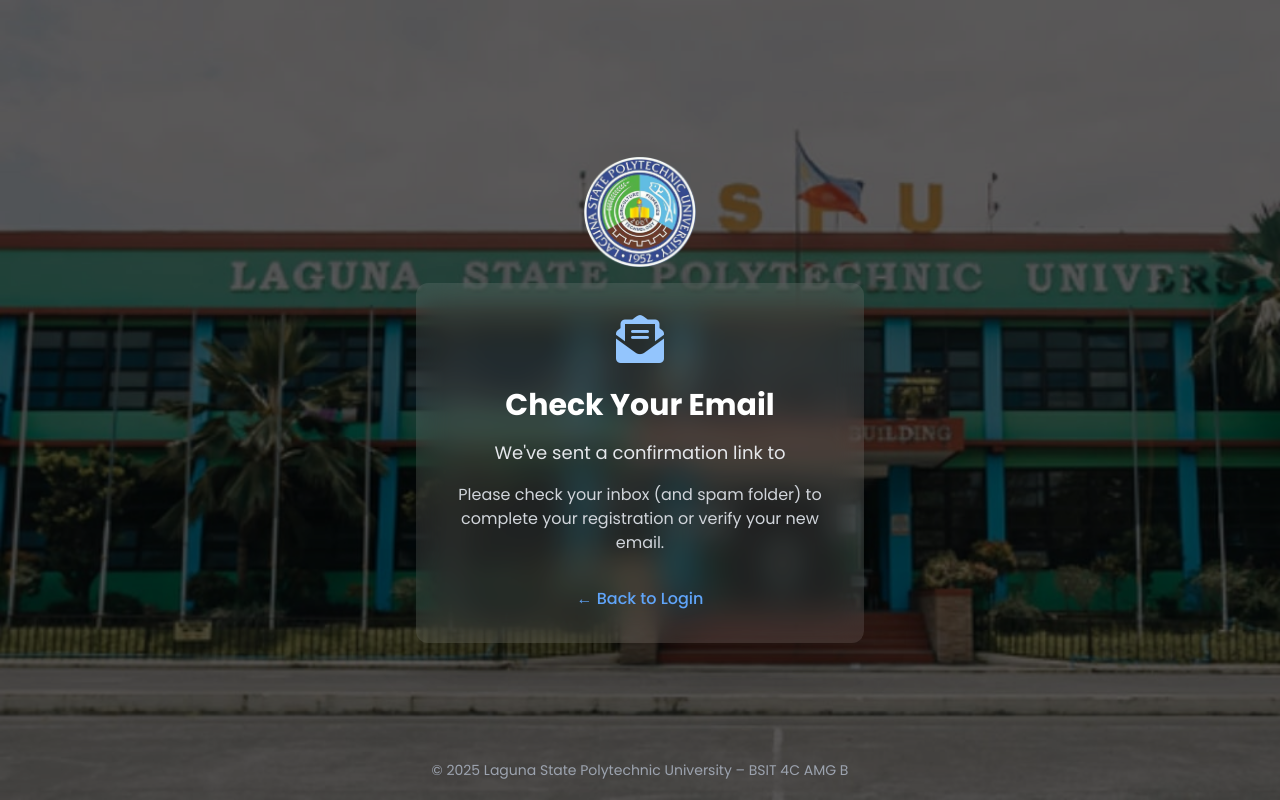
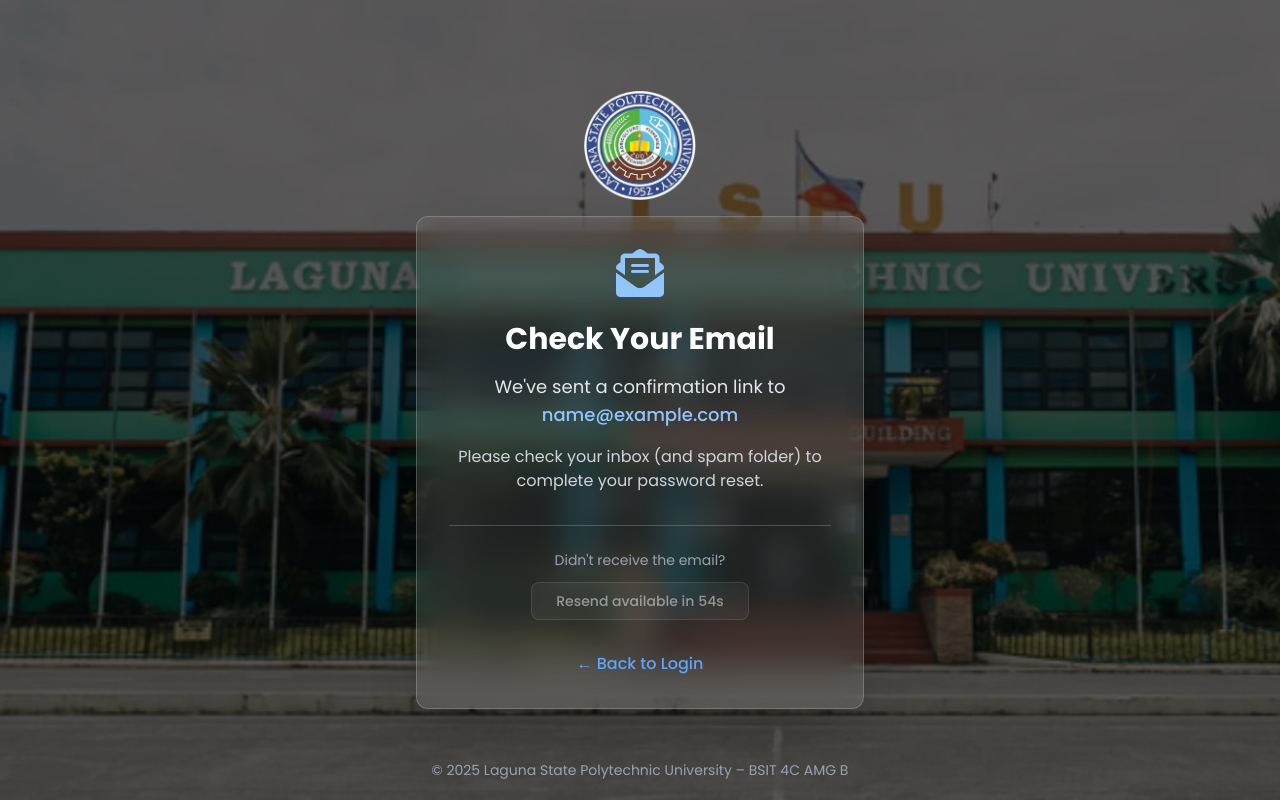
Before and after one commit to Ekskie/CCS-SBO-MANAGEMENT, a Flask app: page /check_email in a window 1280 px wide. Run offline with Flask 3, Linux system fonts and the light colour scheme; the visitor is signed in with stand-in values (Sample User, id 1); parts of the project's set-up code (start-up, migrations or seed data) failed here and were passed over; some libraries are stand-ins or nearby versions.

Commit message:
Add suffix name field and improve password reset UX
Introduces a 'suffix_name' field to registration, profile update, and related templates. Enhances the password reset flow with a resend email button, timer logic, and improved feedback in both backend and frontend. Also updates navigation links and refines input label rendering in registration and profile templates.

```diff
--- a/auth/routes.py
+++ b/auth/routes.py
@@ -97,6 +97,7 @@ def register():
 
         first_name = request.form.get("first_name")
         middle_name = request.form.get("middle_name")
+        suffix_name = request.form.get("suffix_name")
         last_name = request.form.get("last_name")
         student_id = request.form.get("student_id")
         program = request.form.get("program")
@@ -213,6 +214,7 @@ def register():
                     "student_id": student_id,
                     "first_name": first_name,
                     "middle_name": middle_name,
+                    "suffix_name": suffix_name,
                     "last_name": last_name,
                     "program": program,
                     "semester": semester,
@@ -271,33 +273,56 @@ def forgot_password():
             return render_template('forgot_password.html')
 
         try:
-            # Check if email exists in profiles (user-friendly feedback)
+            # Check if email exists
             profile_res = supabase.table("profiles").select("email").eq("email", email).execute()
             if not profile_res.data:
                 flash("No account is registered with that email address.")
                 return render_template('forgot_password.html')
 
-            # --- THIS IS THE FIX ---
-            # The 'redirect_to' argument is NOT used in the Python client.
-            # This must be configured in your Supabase project's
-            # Authentication > URL Configuration settings.
-            supabase.auth.reset_password_for_email(email=email)
-            # --- END OF FIX ---
+            # 1. STORE EMAIL & SEND FLAG IN SESSION
+            session['reset_email'] = email
+            session['email_just_sent'] = True  # <--- NEW: Flag to start timer on next page
 
-            # Don't flash a message here, just send them to the confirmation page
+            # Send reset email
+            supabase.auth.reset_password_for_email(
+                email,
+                { "redirect_to": url_for("auth.login", _external=True) }
+            )
+
             return redirect(url_for('auth.check_email'))
 
         except Exception as e:
             flash(f"An error occurred: {str(e)}")
             return render_template('forgot_password.html')
 
-    # GET request
     return render_template('forgot_password.html')
 
-@auth_bp.route('/check_email')
+@auth_bp.route('/check_email', methods=['GET', 'POST'])
 def check_email():
-    # This is just a simple page to tell the user to check their email
-    return render_template('check_email.html')
+    email = session.get('reset_email')
+
+    # Check if we should auto-start the timer (pop removes it from session so it doesn't trigger on refresh)
+    auto_start = session.pop('email_just_sent', False)
+
+    if not email:
+        flash("Session expired. Please try resetting your password again.")
+        return redirect(url_for('auth.forgot_password'))
+
+    if request.method == 'POST':
+        try:
+            supabase.auth.reset_password_for_email(
+                email,
+                { "redirect_to": url_for("auth.login", _external=True) }
+            )
+            flash('Email resent successfully! Please check your inbox.')
+            # If they manually resend, we also want to restart the timer (handled by JS, but we can enforce logic here too)
+            auto_start = True
+
+        except Exception as e:
+            flash(f"Error resending email: {str(e)}")
+
+    # Pass auto_start to the template
+    return render_template('check_email.html', email=email, auto_start=auto_start)
 
 @auth_bp.route('/logout')
 def logout():
--- a/core/routes.py
+++ b/core/routes.py
@@ -61,6 +61,7 @@ def update_profile():
     update_data = {
         "first_name": request.form.get('first_name', user['first_name']),
         "middle_name": request.form.get('middle_name', user['middle_name']),
+        "suffix_name": request.form.get('suffix_name', user.get('suffix_name')),
         "last_name": request.form.get('last_name', user['last_name']),
         "program": program, # Use the program variable
         "semester": request.form.get('semester', user['semester']),
--- a/templates/client/check_email.html
+++ b/templates/client/check_email.html
@@ -11,11 +11,9 @@
     <link rel="preconnect" href="https://fonts.googleapis.com">
     <link rel="preconnect" href="https://fonts.gstatic.com" crossorigin>
     <link href="https://fonts.googleapis.com/css2?family=Poppins:wght@300;400;500;600;700&display=swap" rel="stylesheet">
-
     <link rel="stylesheet" href="https://cdnjs.cloudflare.com/ajax/libs/font-awesome/6.0.0-beta3/css/all.min.css">
 
     <script>
-        // 4. Configure Tailwind
         tailwind.config = {
             theme: {
                 extend: {
@@ -33,33 +31,136 @@
 
     <div class="flex flex-col items-center justify-center min-h-full w-full bg-black bg-opacity-60 p-6">
 
-        <a href="{{ url_for('core.index') }}">
+        <a href="{{ url_for('auth.home') }}">
             <img src="{{ url_for('static', filename='image/lspu.png') }}" alt="LSPU Logo" class="w-24 md:w-28 mb-4">
         </a>
 
-        <div class="w-full max-w-md bg-white bg-opacity-10 backdrop-blur-lg rounded-xl shadow-2xl p-8 text-white text-center">
+        <div class="w-full max-w-md bg-white bg-opacity-10 backdrop-blur-lg rounded-xl shadow-2xl p-8 text-white text-center border border-white/20">
+
+            {% with messages = get_flashed_messages() %}
+                {% if messages %}
+                    <div class="mb-6">
+                        {% for message in messages %}
+                            <div class="p-3 rounded-lg bg-green-500 bg-opacity-80 text-white text-sm font-medium shadow-md animate-fade-in-down">
+                                <i class="fas fa-check-circle mr-2"></i> {{ message }}
+                            </div>
+                        {% endfor %}
+                    </div>
+                {% endif %}
+            {% endwith %}
 
             <i class="fas fa-envelope-open-text fa-3x text-blue-300 mb-6"></i>
 
             <h1 class="text-3xl font-bold mb-4">Check Your Email</h1>
+
             <p class="text-lg text-gray-200">
                 We've sent a confirmation link to
                 <br>
                 <strong class="font-medium text-blue-300">{{ email }}</strong>
             </p>
-            <p class="text-base text-gray-300 mt-4">
-                Please check your inbox (and spam folder) to complete your registration or verify your new email.
+
+            <p class="text-base text-gray-300 mt-4 mb-8">
+                Please check your inbox (and spam folder) to complete your password reset.
             </p>
 
+            <div class="border-t border-white/20 pt-6">
+                <p class="text-sm text-gray-400 mb-3">Didn't receive the email?</p>
+
+                <form action="{{ url_for('auth.check_email') }}" method="POST" id="resendForm">
+                    <button type="submit"
+                            id="resendBtn"
+                            class="group relative inline-flex items-center justify-center px-6 py-2 text-sm font-medium text-white transition-all duration-200 bg-white/10 border border-white/20 rounded-lg hover:bg-white/20 focus:outline-none focus:ring-2 focus:ring-offset-2 focus:ring-blue-500 disabled:opacity-50 disabled:cursor-not-allowed">
+                        <span id="btnText">Resend Email</span>
+                        <span id="timer" class="hidden ml-1"></span>
+                    </button>
+                </form>
+            </div>
+
             <div class="mt-8">
-                <a href="{{ url_for('auth.login') }}" class="font-medium text-blue-400 hover:text-blue-300 hover:underline">
+                <a href="{{ url_for('auth.login') }}" class="font-medium text-blue-400 hover:text-blue-300 hover:underline transition-colors">
                     &larr; Back to Login
                 </a>
             </div>
 
-        </div> <footer class="absolute bottom-5 text-sm text-gray-400">
+        </div>
+
+        <footer class="absolute bottom-5 text-sm text-gray-400">
             © 2025 Laguna State Polytechnic University – BSIT 4C AMG B
         </footer>
     </div>
+
+    <script>
+        document.addEventListener('DOMContentLoaded', function() {
+            const resendBtn = document.getElementById('resendBtn');
+            const resendForm = document.getElementById('resendForm');
+            const btnText = document.getElementById('btnText');
+            const timerSpan = document.getElementById('timer');
+
+            // 1. Check if backend requested an auto-start (from the first forgotten password email)
+            // 'tojson' converts Python True/False to JS true/false
+            const autoStart = {{ auto_start|tojson }};
+
+            if (autoStart) {
+                // Determine if we already have a RECENT timer running to avoid resetting it if the user refreshes quickly
+                const existing = localStorage.getItem('lastResendTimestamp');
+                const now = new Date().getTime();
+
+                // Only set a new timestamp if one doesn't exist or if the existing one is old
+                if (!existing || (Math.floor((now - parseInt(existing)) / 1000) > 60)) {
+                    localStorage.setItem('lastResendTimestamp', now);
+                }
+            }
+
+            // 2. Standard Timer Logic
+            const lastResend = localStorage.getItem('lastResendTimestamp');
+
+            if (lastResend) {
+                const now = new Date().getTime();
+                const diff = Math.floor((now - parseInt(lastResend)) / 1000);
+
+                if (diff < 60) {
+                    startCountdown(60 - diff);
+                } else {
+                    // Timer expired, clean up
+                    localStorage.removeItem('lastResendTimestamp');
+                }
+            }
+
+            resendForm.addEventListener('submit', function(e) {
+                if (resendBtn.disabled) {
+                    e.preventDefault();
+                    return;
+                }
+                // Set timestamp immediately upon click
+                localStorage.setItem('lastResendTimestamp', new Date().getTime());
+            });
+
+            function startCountdown(seconds) {
+                resendBtn.disabled = true;
+                timerSpan.classList.remove('hidden');
+
+                let timeLeft = seconds;
+                updateButtonText(timeLeft);
+
+                const interval = setInterval(() => {
+                    timeLeft--;
+                    updateButtonText(timeLeft);
+
+                    if (timeLeft <= 0) {
+                        clearInterval(interval);
+                        resendBtn.disabled = false;
+                        btnText.textContent = "Resend Email";
+                        timerSpan.classList.add('hidden');
+                        localStorage.removeItem('lastResendTimestamp');
+                    }
+                }, 1000);
+            }
+
+            function updateButtonText(seconds) {
+                btnText.textContent = "Resend available in";
+                timerSpan.textContent = `${seconds}s`;
+            }
+        });
+    </script>
 </body>
 </html>
--- a/templates/client/forgot_password.html
+++ b/templates/client/forgot_password.html
@@ -33,7 +33,7 @@
 
     <div class="flex flex-col items-center justify-center min-h-full w-full bg-black bg-opacity-60 p-6">
 
-        <a href="{{ url_for('core.index') }}">
+        <a href="{{ url_for('auth.home') }}">
             <img src="{{ url_for('static', filename='image/lspu.png') }}" alt="LSPU Logo" class="w-24 md:w-28 mb-4">
         </a>
 
--- a/templates/client/profile.html
+++ b/templates/client/profile.html
@@ -4,7 +4,7 @@
 {% block page_title %}My Profile{% endblock %}
 
 {% block head %}
-<style>
+<style type="text/tailwindcss">
     input[type="file"]::file-selector-button {
         @apply px-4 py-2 bg-gray-600 text-gray-200 border-none rounded-md font-medium text-sm hover:bg-gray-700 cursor-pointer transition;
     }
```
Also changed, not shown: templates/client/register.html (+21 -20 lines).
